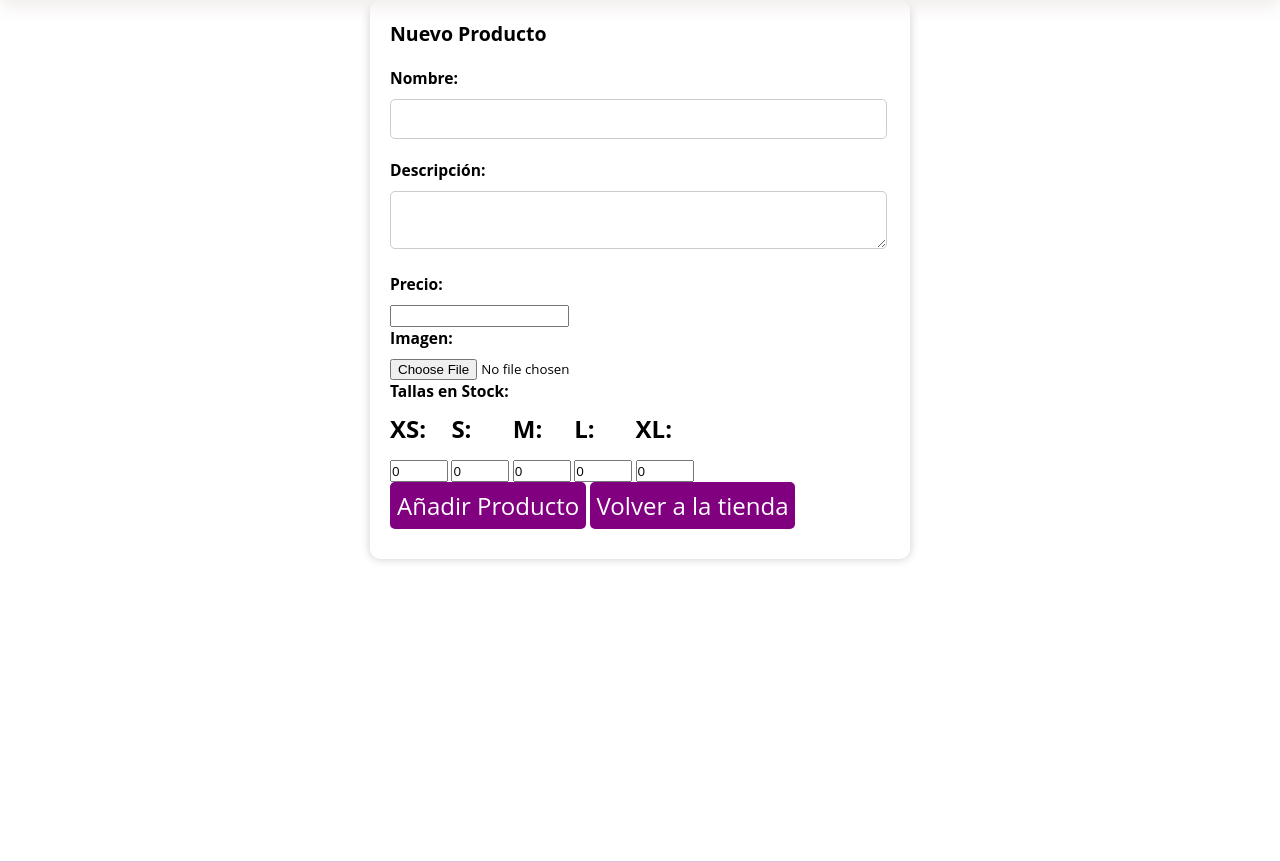
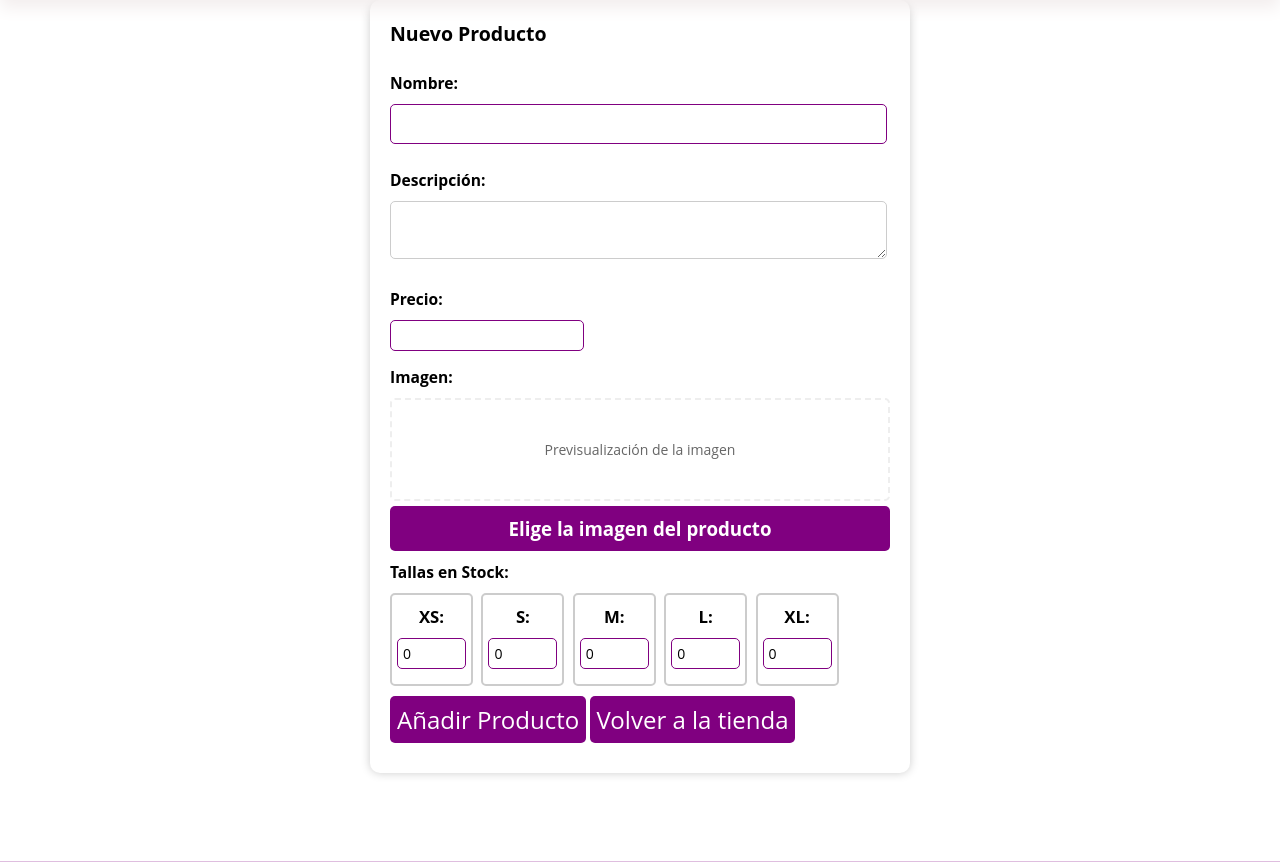
Before and after one commit to alexpareja/AplicacionesWeb, a PHP site: page /anadirProd.php in a window 1280 px wide. Shown: the part 61-923 px from the top of the page. Run offline with PHP 8.4, Linux system fonts and the light colour scheme; some libraries are stand-ins or nearby versions.

Commit message:
css añadir producto

```diff
--- a/css/formulario.css
+++ b/css/formulario.css
@@ -245,6 +245,8 @@ textarea {
   font-size: 1.2em;
   font-weight: bold;
   margin-bottom: 10px;
+  margin-top: 5px;
+
 }
 
 #newP-form input[type="text"], textarea{
@@ -252,8 +254,60 @@ textarea {
   padding: 10px;
   margin-bottom: 20px;
   border-radius: 5px;
-  border: 1px solid #ccc;
+  border: 1px solid #800080;
   resize: vertical;
+}
+
+
+.subir-archivo1{
+	display:flex;
+	flex-direction: column;
+	align-items: center;
+	padding: 40px 20px;
+	border: 2px dashed #eee;
+	border-radius:5px;
+}
+
+.subir-archivo1 img {
+  max-width: 100%;
+  max-height: 100%;
+  margin-bottom: 10px;
+}
+
+.subir-archivo1 p {
+  margin: 0;
+  font-size: 14px;
+  color: #666;
+}
+
+.subir-archivo2 {
+	position:relative;
+	background-color: #800080;
+	color: white;
+	border: none;
+	border-radius: 5px;
+	cursor: pointer;
+	margin-bottom: 10px;
+	font-size: 1.2em;
+}
+
+.upload_button{
+	display: block;
+	text-align: center;
+	padding:10px;
+	cursor: pointer;
+}
+
+.subir-archivo2:hover {
+	background-color:#572364;
+}
+
+
+
+#upload-input{
+	position: absolute;
+	inset: 0;
+	opacity: 0;
 }
 
 #newP-form button[type="submit"] {
@@ -274,8 +328,87 @@ textarea {
 #newP-form ul.botones li{
   font-size:20px;
   display:inline-block;
+
 }
 
+#newP-form ul.tallas li{
+  font-size:14px;
+  display:inline-block;
+  margin-right: 5px;
+  margin-bottom: 10px;
+  padding: 5px;
+  border: 2px solid #ccc;
+  border-radius: 5px;
+  text-align: center;
+}
+
+#newP-form input.quantity {
+  font-size: 14px;
+  padding: 5px;
+  border-radius: 5px;
+  border: 1px solid #800080;
+  margin-bottom: 10px;
+}
+
+/*Hoja de estilo formulario editar producto*/
+#product-form {
+  margin: 0 auto;
+  max-width: 500px;
+  background-color: #fff;
+  padding: 20px;
+  border-radius: 10px;
+  box-shadow: 0px 0px 10px #ccc;
+  font-family: Verdana;
+  font-size: 13px;
+}
+
+#product-form fieldset {
+  border: none;
+  margin: 0;
+  padding: 0;
+}
+
+#product-form legend {
+  font-size: 1.5em;
+  font-weight: bold;
+  margin-bottom: 20px;
+}
+
+#product-form label {
+  display: block;
+  font-size: 1.2em;
+  font-weight: bold;
+  margin-bottom: 10px;
+}
+
+#product-form input[type="text"], textarea{
+  width: 95%;
+  padding: 10px;
+  margin-bottom: 20px;
+  border-radius: 5px;
+  border: 1px solid #ccc;
+  resize: vertical;
+}
+
+#product-form button[type="submit"] {
+  background-color: #800080;
+  color: white;
+  padding: 7px 7px;
+  border: none;
+  border-radius: 5px;
+  cursor: pointer;
+  margin-bottom: 10px;
+  font-size: 1.2em;
+}
+
+#product-form button[type="submit"]:hover {
+  background-color: #572364;
+}
+
+#product-form ul.botones li{
+  font-size:20px;
+  display:inline-block;
+}
 
 /*Cabecera*/
 
--- a/includes/FormularioNuevoProducto.php
+++ b/includes/FormularioNuevoProducto.php
@@ -33,36 +33,48 @@ class FormularioNuevoProducto extends Formulario
 				</div>
 				<div>
 					<p><label for="precio">Precio:</label></p>
-					<p><input id="precio" type="number" step="0.01" min="0" name="precio"></p>
+					<p><input id="precio" class="quantity" type="number" step="0.01" min="0" name="precio"></p>
 					{$erroresCampos['precio']}
 				</div>
+
 				<div>
-					<p><label for="imagen">Imagen:</label></p>
-					<p><input id="imagen" type="file" name="imagen"></p>
-					{$erroresCampos['imagen']}
+				<label for="imagen">Imagen:</label>
+					<div id='subir-archivo1' class='subir-archivo1'>
+						<p>Previsualización de la imagen</p>
+					</div>
+
+					<div class="subir-archivo2" onchange="changeHandler(event);">
+						<label for="imagen" class="upload_button">
+						<p>Elige la imagen del producto</p>
+						<input id="upload-input" type="file" name="imagen">
+						</label>
+					</div>
+											{$erroresCampos['imagen']}
+
 				</div>
+
 				<div>
 					<p><label>Tallas en Stock:</label></p>
-					<ul class="botones">
+					<ul class="tallas">
 						<li>
-							<label for="tallaXS">XS:</label>
-							<input id="tallaXS" type="number" min="0" max="500" value="0" name="XS">
+							<label class="talla" for="tallaXS">XS:</label>
+							<input id="tallaXS" class="quantity" type="number" min="0" max="500" value="0" name="XS">
 						</li>
 						<li>
-							<label for="tallaS">S:</label>
-							<input id="tallaS" type="number" min="0" max="500" value="0" name="S">
+							<label class="talla" for="tallaS">S:</label>
+							<input id="tallaS" class="quantity" type="number" min="0" max="500" value="0" name="S">
 						</li>
 						<li>
-							<label for="tallaM">M:</label>
-							<input id="tallaM" type="number" min="0" max="500" value="0" name="M">
+							<label class="talla" for="tallaM">M:</label>
+							<input id="tallaM" class="quantity" type="number" min="0" max="500" value="0" name="M">
 						</li>
 						<li>
-							<label for="tallaL">L:</label>
-							<input id="tallaL" type="number" min="0" max="500" value="0" name="L">
+							<label class="talla" for="tallaL">L:</label>
+							<input id="tallaL" class="quantity" type="number" min="0" max="500" value="0" name="L">
 						</li>
 						<li>
-							<label for="tallaXL">XL:</label>
-							<input id="tallaXL" type="number" min="0" max="500" value="0" name="XL">
+							<label class="talla" for="tallaXL">XL:</label>
+							<input id="tallaXL" class="quantity" type="number" min="0" max="500" value="0" name="XL">
 						</li>
 					</ul>
 				</div>
@@ -115,7 +127,7 @@ class FormularioNuevoProducto extends Formulario
 			$rutaArchivo = $imagen['tmp_name'];
 
 			if($tipoArchivo == 'image/jpeg' || $tipoArchivo == 'image/png') {
-				$producto = Producto::crea($nombre, $descripcion, $precio, $xs, $s, $m, $l, $xl);
+				$producto = Producto::crea(null,$nombre, $descripcion, $precio, $xs, $s, $m, $l, $xl);
 
 				$nombreImagen = 'producto_'.$producto->getID().'.png'; // Nombre de la imagen que se guardará
 				$ruta = 'img/'.$nombreImagen; // Ruta donde se guardará la imagen
--- a/js/codigo.js
+++ b/js/codigo.js
@@ -53,3 +53,22 @@ function filtrarProductos() {
     }
   }
 }
+
+//mostrar previsualizacion imagen del producto en los formularios
+
+	function changeHandler(ev) {
+		var archivo = ev.target.files[0];
+		var subirArchivo1 = document.getElementById('subir-archivo1');
+		var reader = new FileReader();
+		reader.onload = function(event) {
+		var imagen = document.createElement('img');
+		imagen.src = event.target.result;
+		subirArchivo1.innerHTML = '';
+		subirArchivo1.appendChild(imagen);
+		var nombreArchivo = document.createElement('p');
+		nombreArchivo.innerHTML = archivo.name;
+		subirArchivo1.appendChild(nombreArchivo);
+		imagenPrevia = imagen;
+		}
+  reader.readAsDataURL(archivo);
+    }
```
